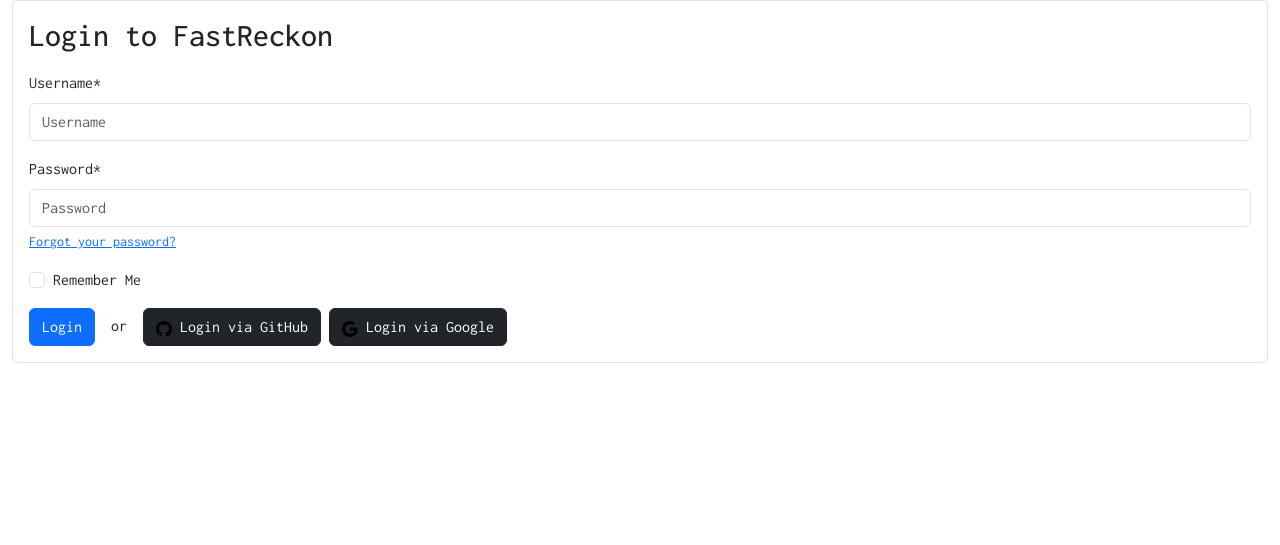
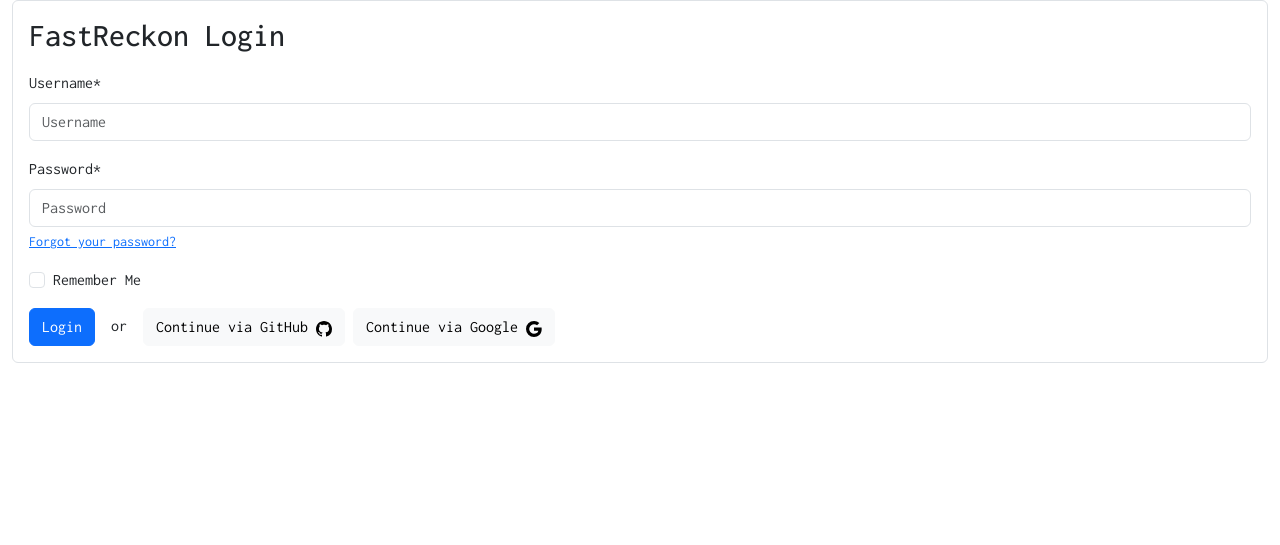
Before and after one commit to Thee5176/Django_FastReckon, a Django app: page /accounts/login/ in a window 1280 px wide. Shown: the part 64-609 px from the top of the page. Run offline with Django 5.2, Linux system fonts and the light colour scheme; parts of the project's set-up code (start-up, migrations or seed data) failed here and were passed over; some libraries are stand-ins or nearby versions.

Commit message:
add translation

```diff
--- a/templates/account/login.html
+++ b/templates/account/login.html
@@ -1,25 +1,26 @@
 {% extends "_base.html" %}
 {% load socialaccount %}
 {% load crispy_forms_tags %}
+{% load static %}
+{% load i18n %}
 
-{% load static %}
-{% block title %}User Login{% endblock title %}
+{% block title %}{% trans "User Login" %}{% endblock title %}
 
 {% block content %}
 <form method="post" class="form-control p-3">
-    <h2 class="mb-3">Login to FastReckon</h2>
+    <h2 class="mb-3">{% trans "FastReckon Login" %}</h2>
     {% csrf_token %}
     {{ form | crispy }}
     <div class="text-start">
-        <input class="btn btn-primary" type="submit" value="Login">
+        <input class="btn btn-primary" type="submit" value="{% trans "Login" %}">
         <span class="mx-2">or</span>
-        <a href="{% provider_login_url "github" %}" class="btn btn-dark ">
+        <a href="{% provider_login_url "github" %}" class="btn btn-light">
+            {% trans "Continue via GitHub" %}
             <img src="{% static "images/github.svg" %}">
-            Login via GitHub
         </a>
-        <a href="{% provider_login_url "google" %}" class="btn btn-dark ">
+        <a href="{% provider_login_url "google" %}" class="btn btn-light">
+            {% trans "Continue via Google" %}
             <img src="{% static "images/google.svg" %}">
-            Login via Google
         </a>
     </div>
 </form>
```
Also changed, not shown: templates/account/password_change.html (+6 -5 lines), templates/partials/journals/nav_menu.html (deleted, +0 -13 lines), templates/partials/journals_nav_menu.html (+7 -7 lines), locale/ja/LC_MESSAGES/django.po, locale/tha/LC_MESSAGES/django.po, 2 other files.
